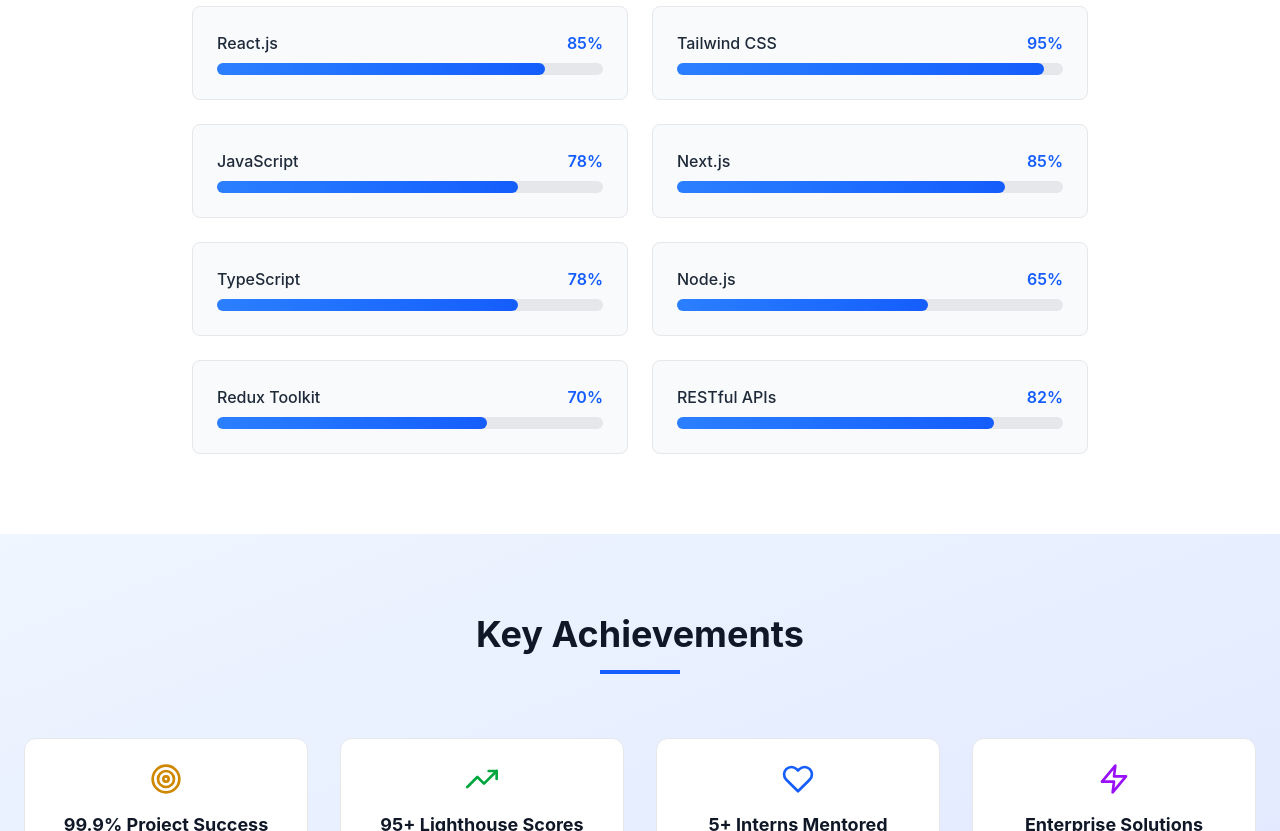
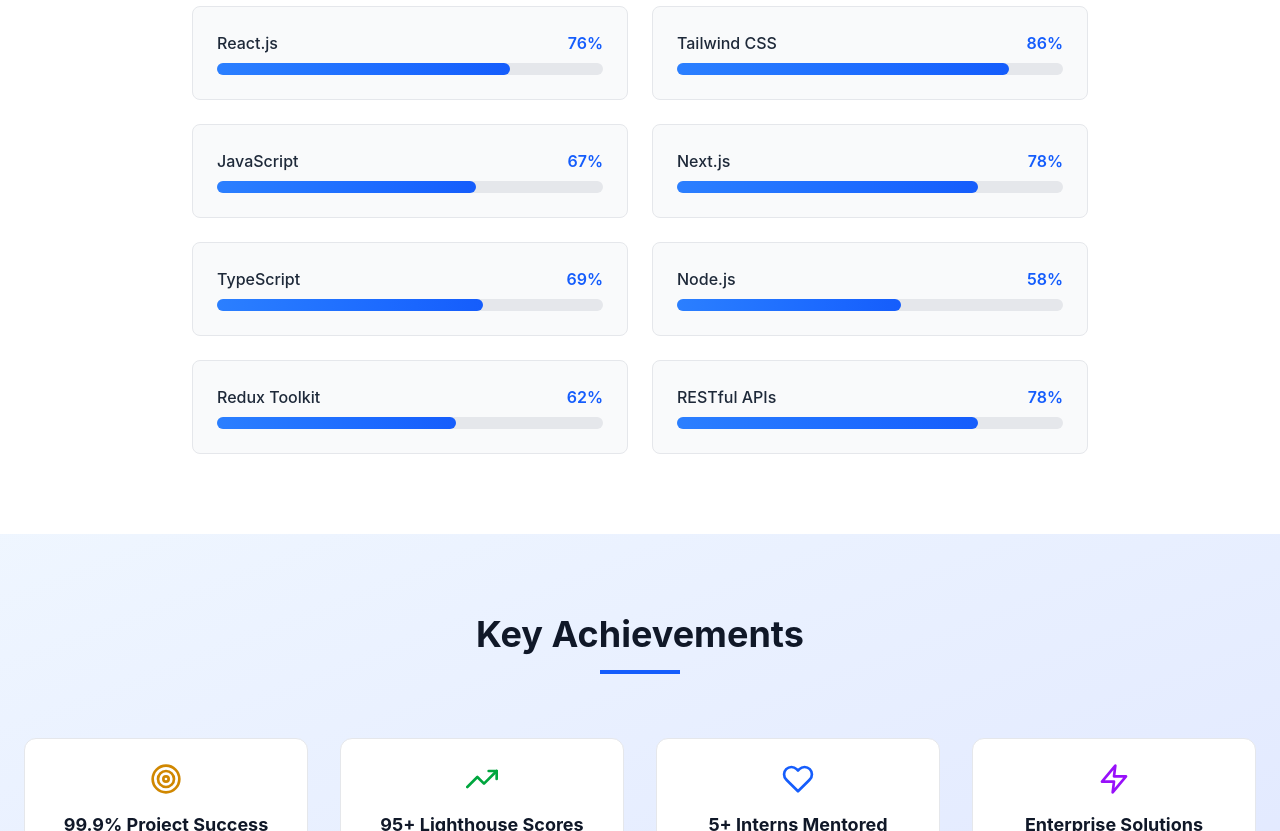
Before and after one commit to RahimShahDev/Portfolio, a Next.js app: page / in a window 1280 px wide. Shown: the part 3240-4071 px from the top of the page. Built offline with nearby package versions, Linux system fonts and the light colour scheme.

Commit message:
update skills section

```diff
--- a/src/components/Skills.jsx
+++ b/src/components/Skills.jsx
@@ -44,14 +44,14 @@
   ];
 
   const skillLevels = [
-    { name: "React.js", level: 85 },
-    { name: "Tailwind CSS", level: 95 },
-    { name: "JavaScript", level: 78 },
-    { name: "Next.js", level: 85 },
-    { name: "TypeScript", level: 78 },
-    { name: "Node.js", level: 65 },
-    { name: "Redux Toolkit", level: 70 },
-    { name: "RESTful APIs", level: 82 }
+    { name: "React.js", level: 76 },
+    { name: "Tailwind CSS", level: 86 },
+    { name: "JavaScript", level: 67 },
+    { name: "Next.js", level: 78 },
+    { name: "TypeScript", level: 69 },
+    { name: "Node.js", level: 58 },
+    { name: "Redux Toolkit", level: 62 },
+    { name: "RESTful APIs", level: 78 }
   ];
 
   return (
```
